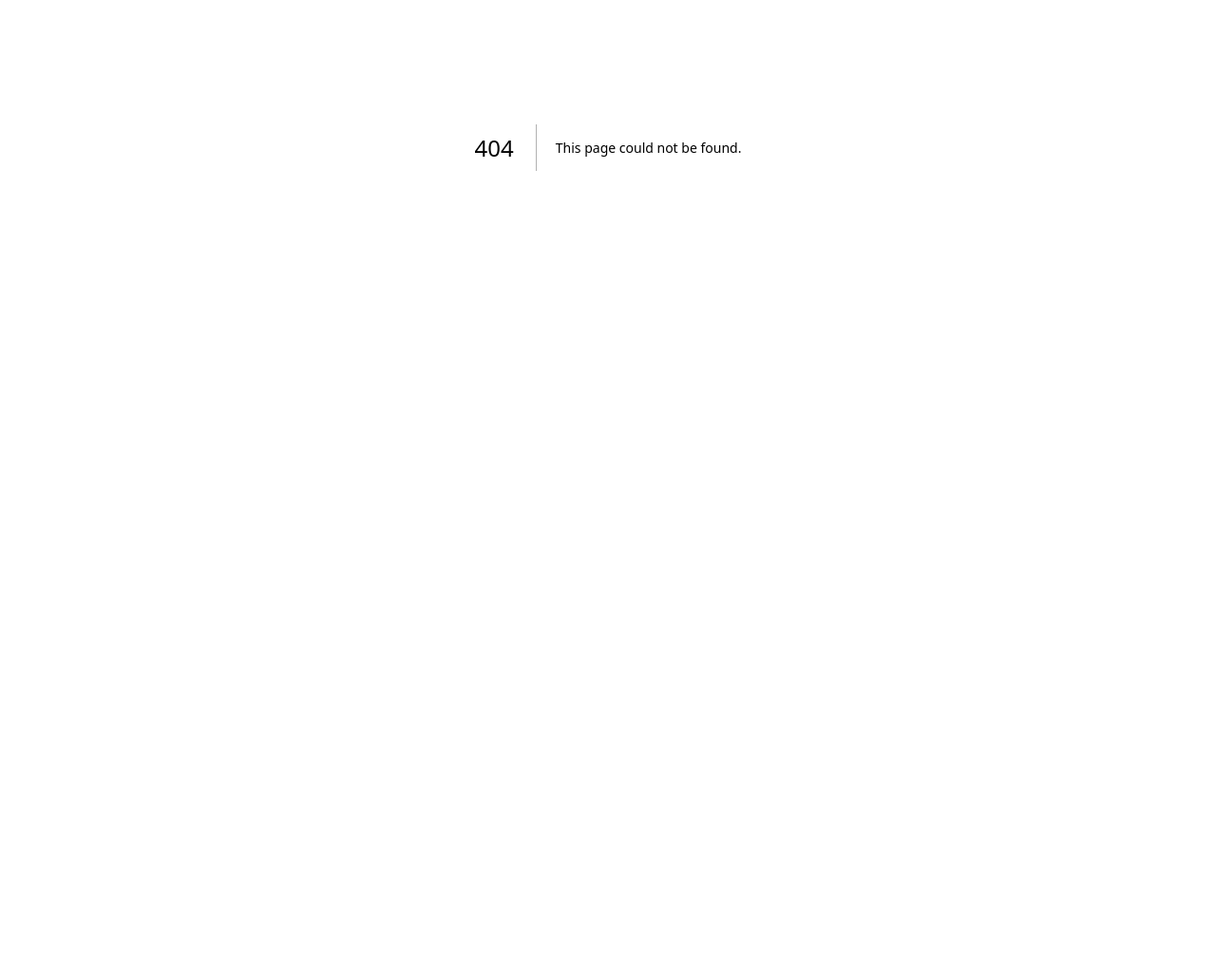
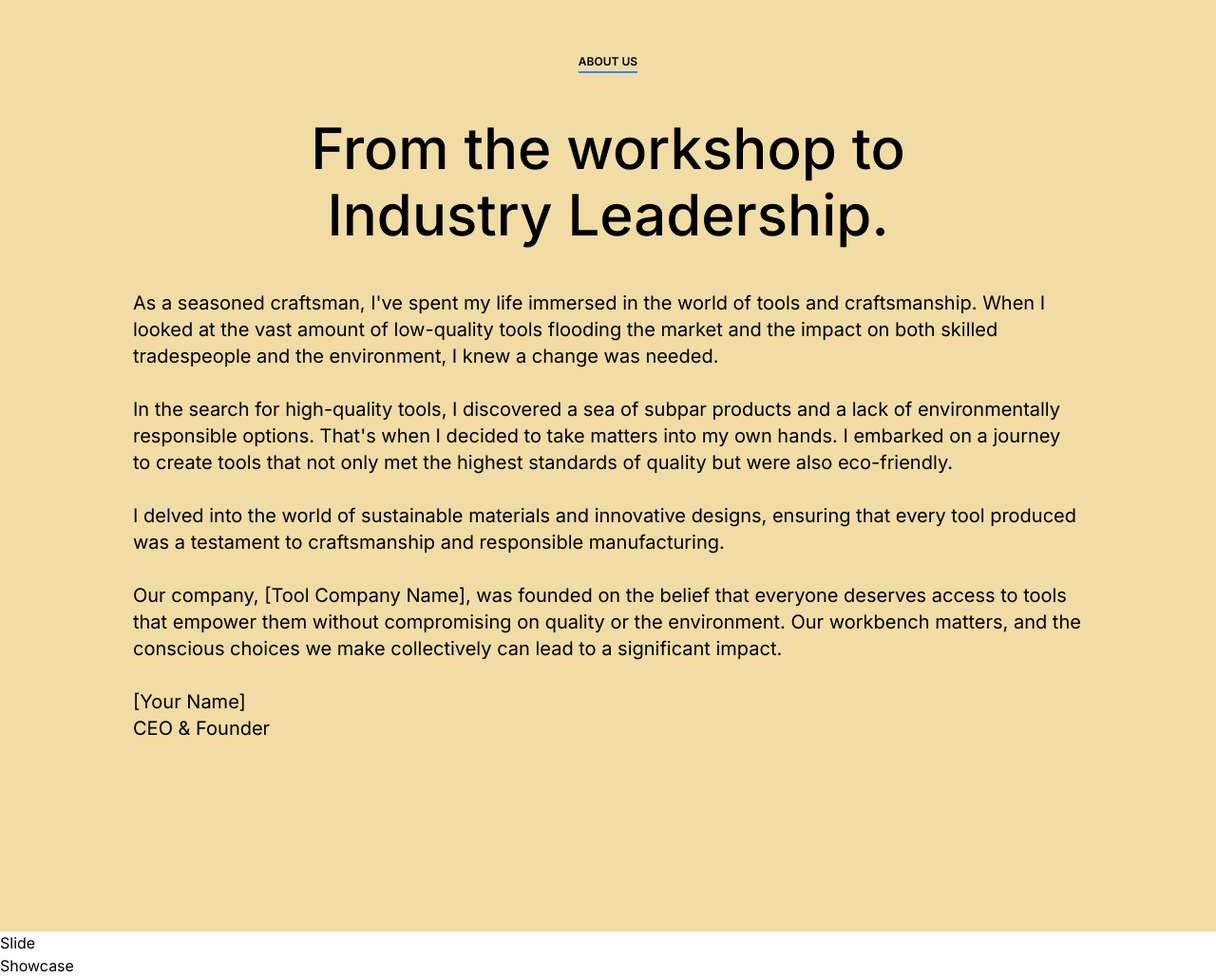
Before and after one commit to NotZarifGithub/Tradezo---ReactPractice-Next.js, a Next.js app: page /about in a window 1280 px wide. Before the commit this address had no page. Shown: the part 245-1274 px from the top of the page at 95% size. Before the commit the page ends 800 px from the top, so only its background shows below. Built offline with nearby package versions, Linux system fonts and the light colour scheme.

Commit message:
hero section for about page done

```diff
--- /dev/null
+++ b/src/app/about/Hero.jsx
@@ -0,0 +1,51 @@
+import React from 'react'
+
+const Hero = () => {
+  return (
+    <section className='bg-[#f0dca4] '>
+      <div className='py-[100px] md:py-[200px] lg:pt-[300px] flex flex-col justify-center items-center gap-8 lg:gap-11'>
+
+        {/* about us */}
+        <div>
+          <div className='border-b-2 border-blue-500 py-[2px]'>
+            <p className='text-xs font-semibold uppercase'>
+              about us
+            </p>
+          </div>
+        </div>
+
+        {/* title */}
+        <div className='md:max-w-[700px]'>
+          <div className='text-center'>
+            <h1 className='text-6xl font-medium leading-[70px]'>
+              From the workshop to Industry Leadership.
+            </h1>
+          </div>
+        </div>
+
+        {/* description */}
+        <div className='max-w-[250px] md:max-w-[450px] lg:max-w-[1000px]'>
+          <p className='text-base lg:text-xl'>
+          As a seasoned craftsman, I've spent my life immersed in the world of tools and craftsmanship. When I looked at the vast amount of low-quality tools flooding the market and the impact on both skilled tradespeople and the environment, I knew a change was needed.
+          <br />
+          <br />
+          In the search for high-quality tools, I discovered a sea of subpar products and a lack of environmentally responsible options. That's when I decided to take matters into my own hands. I embarked on a journey to create tools that not only met the highest standards of quality but were also eco-friendly.
+          <br />
+          <br />
+          I delved into the world of sustainable materials and innovative designs, ensuring that every tool produced was a testament to craftsmanship and responsible manufacturing.
+          <br />
+          <br />
+          Our company, [Tool Company Name], was founded on the belief that everyone deserves access to tools that empower them without compromising on quality or the environment. Our workbench matters, and the conscious choices we make collectively can lead to a significant impact.
+          <br />
+          <br />
+          [Your Name]
+          <br />
+          CEO & Founder
+          </p>
+        </div>
+      </div>
+    </section>
+  )
+}
+
+export default Hero
--- /dev/null
+++ b/src/app/about/Showcase.jsx
@@ -0,0 +1,9 @@
+import React from 'react'
+
+const Showcase = () => {
+  return (
+    <div>Showcase</div>
+  )
+}
+
+export default Showcase
--- /dev/null
+++ b/src/app/about/ShowcaseCard.jsx
@@ -0,0 +1,9 @@
+import React from 'react'
+
+const ShowcaseCard = () => {
+  return (
+    <div>ShowcaseCard</div>
+  )
+}
+
+export default ShowcaseCard
--- /dev/null
+++ b/src/app/about/Slide.jsx
@@ -0,0 +1,9 @@
+import React from 'react'
+
+const Slide = () => {
+  return (
+    <div>Slide</div>
+  )
+}
+
+export default Slide
--- /dev/null
+++ b/src/app/about/page.jsx
@@ -0,0 +1,18 @@
+import React from 'react'
+import Hero from './Hero'
+import Slide from './Slide'
+import Showcase from './Showcase'
+
+const aboutPage = () => {
+  return (
+    <main>
+      <div>
+        <Hero />
+        <Slide />
+        <Showcase />
+      </div>
+    </main>
+  )
+}
+
+export default aboutPage
```
